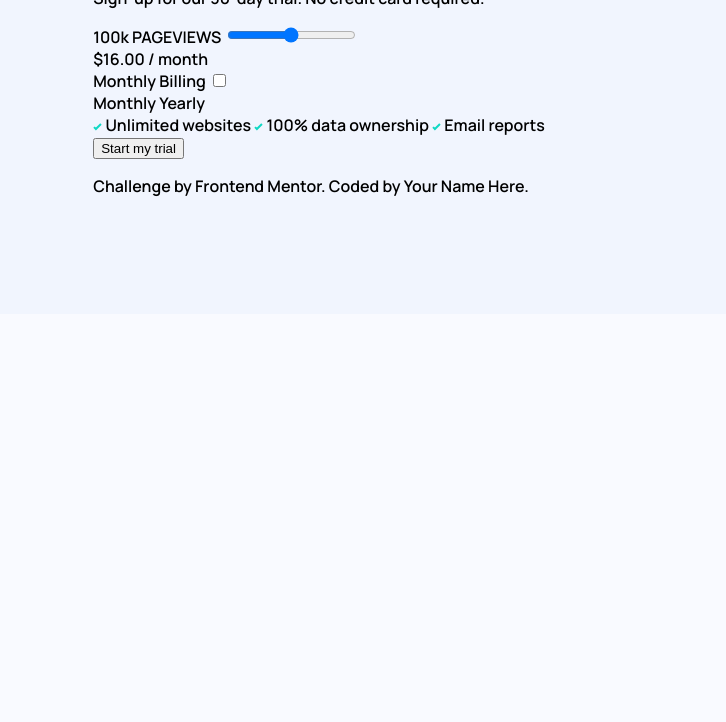
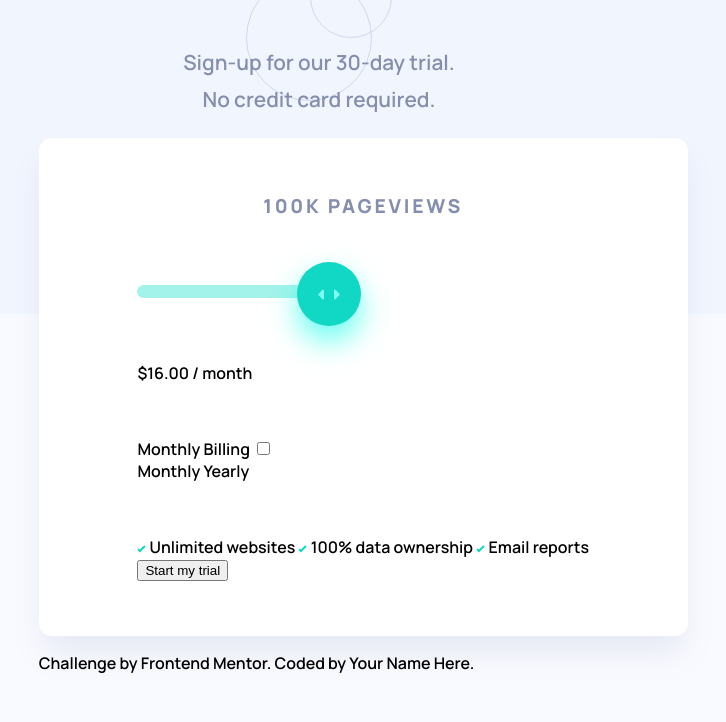
Before and after one commit to smanthacatonio/Interactive-pricing-component, a plain HTML site: page index.html in a window 1280 px wide. Shown: the part 94-816 px from the top of the page, without its empty margins (321-1047 px from the left). Drawn offline with Linux system fonts and the light colour scheme.

Commit message:
css da barra de variação de preço

```diff
--- a/style.css
+++ b/style.css
@@ -53,3 +53,131 @@ body {
     background: url(/assets/bg-pattern.svg)no-repeat, #f9faff;
     background-size: auto 50%;
 }
+
+.wrapper {
+    display: flex;
+    flex-flow: column nowrap;
+    align-items: center;
+    gap: 102.4px;
+    width: 100%;
+}
+
+.pricing-card-header {
+    display: flex;
+    flex-flow: column nowrap;
+    align-items: center;
+    gap: 12.8px;
+    position: relative;
+}
+
+.pricing-card-header::before{
+    position: absolute;
+    content: "";
+    background: url('/pattern-circles.svg') no-repeat center;
+    width: 100%;
+    height: 300%;
+    transform: translate(0, -33%);
+    z-index: -1;
+}
+
+.pricing-card-header h2 {
+    font-weight: 800;
+    font-size: 32px;
+    line-height: 43.2px;
+    text-align: center;
+    color: hsl(227, 35%, 25%);
+}
+
+.pricing-card-header p{
+    font-weight: 600;
+    font-size: 20.8px;
+    line-height: 36.8px;
+    text-align: center;
+    color: hsl(225, 20%, 60%);
+    max-width: 272px;
+}
+
+form.pricing-card{
+    background: white;
+    width: 100%;
+    max-width: 540px;
+    display: grid;
+    box-shadow: 0px 20px 30px -5px rgba(127, 137, 186, 0.152073);
+    border-radius: 12.8px;
+    padding: 54.4px;
+    gap: 54.4px;
+    justify-content: center;
+}
+
+.pricing-card-views {
+    font-weight: 800;
+    font-size: 19.2px;
+    line-height: 26.6px;
+    text-align: center;
+    letter-spacing: 2.74px;
+    text-transform: uppercase;
+    color: hsl(225, 20%, 60%);
+}
+
+.pricing-card-views-range {
+    margin: 11.2px 0 9.6px;
+    max-width: 85%;
+}
+
+input[type="range"]{
+    -webkit-appearance: none;
+    width: 100%;
+    background: transparent;
+}
+
+input[type="range"]::-webkit-slider-thumb {
+    -webkit-appearance: none;
+}
+
+input[type="range"]:focus {
+    outline: none;
+}
+
+form.pricing-card{
+    --left: 50;
+    --track-h: 12.8px;
+    --track-bg: white;
+    --track-br: 8px;
+}
+
+form.pricing-card{
+    --thumb-dimensions: 64px;
+    --thumb-br: 50%;
+    --thumb-bg: #10d8c4;
+    --thumb-hoover-bg: #7aeadf;
+    --thumb-active-bg:  #24aea1;
+    --thumb-bs: 0px 15px 30px  rgb(0, 255, 231, 0.6);
+}
+
+input[type="range"]::-webkit-slider-thumb {
+    margin-top: -22.4px;
+    height: var(--thumb-dimensions);
+    width: var(--thumb-dimensions);
+    border-radius: var(--thumb-br);
+    cursor: pointer;
+    background: url(/assets/icon-slider.svg) center no-repeat, var(--thumb-bg);
+    box-shadow: var(--thumb-bs);
+    transition: background 250ms;
+}
+
+input[type="range"]:hover::-webkit-slider-thumb{
+    background-color: var(--thumb-hover-bg);
+}
+
+input[type="range"]:active::-webkit-slider-thumb{
+    background-color: var(--thumb-active-bg);
+}
+
+input[type="range"]::-webkit-slider-runnable-track {
+    width: 100%;
+    height: var(--track-h);
+    cursor: pointer;
+    background: var(--track-bg);
+    border-radius: var(--track-br);
+    background-image: linear-gradient(to right, #a4f3eb calc(var(--left) * 1%), transparent 0%);
+}
```
